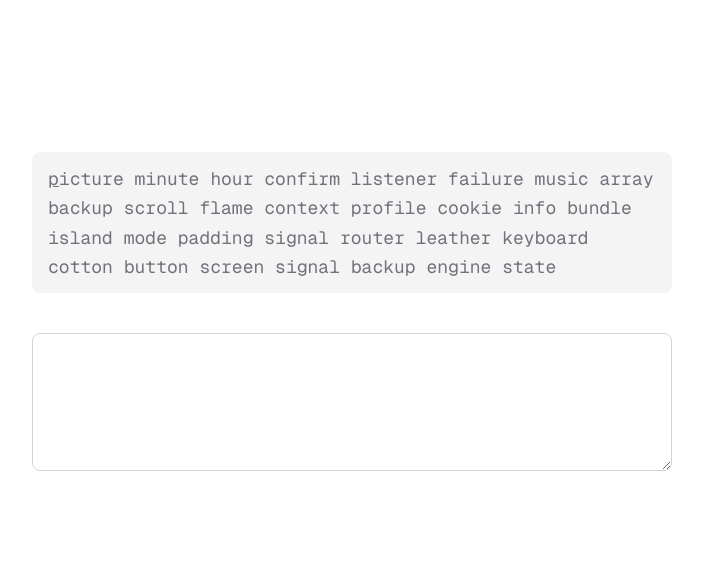
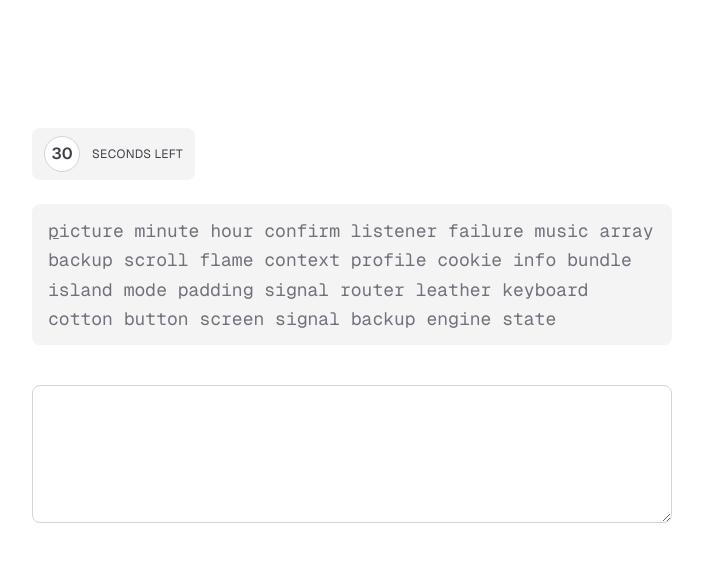
Before and after one commit to StoyanDimitrov0016/type-meter, a Next.js app: page / in a window 1280 px wide. Shown: the top 562 px of the page, without its empty margins (288-991 px from the left). Built offline with nearby package versions, Linux system fonts and the light colour scheme.

Commit message:
refactor: make the timer be always present in the app's layout

```diff
--- a/src/components/typing/typing-screen.tsx
+++ b/src/components/typing/typing-screen.tsx
@@ -61,14 +61,24 @@ export default function TypingScreen({ initialSeconds, initialWordlist }: Typing
     setGameState((prev) => nextGameState(prev, "time-up"));
   }, []);
 
+  const isRunning = gameState === "running";
+  const isFinished = gameState === "finished";
+
   return (
     <section className="flex flex-col gap-6">
-      <section>
-        {gameState === "running" && <Timer initialSeconds={initialSeconds} onFinish={onFinish} />}
-        {gameState === "finished" && <button onClick={onReset}>Next challenge</button>}
-      </section>
+      <div className="flex items-center justify-between">
+        <Timer initialSeconds={initialSeconds} onFinish={onFinish} isRunning={isRunning} />
+        {isFinished && (
+          <button
+            onClick={onReset}
+            className="rounded-md bg-zinc-900 px-3 py-1.5 text-sm font-medium text-zinc-50 hover:bg-zinc-800 active:bg-zinc-950"
+          >
+            Next challenge
+          </button>
+        )}
+      </div>
 
-      <p className="mb-4 rounded-lg bg-zinc-100 px-4 py-3 text-lg leading-relaxed font-mono text-zinc-900 dark:bg-zinc-900 dark:text-zinc-100 whitespace-pre-wrap break-words">
+      <p className="mb-4 rounded-lg bg-zinc-100 px-4 py-3 text-lg leading-relaxed font-mono text-zinc-900 dark:bg-zinc-900 dark:text-zinc-100 whitespace-pre-wrap wrap-break-word">
         {sequence.map(({ text, state }, index) => (
           <span
             key={index}
@@ -109,7 +119,7 @@ export default function TypingScreen({ initialSeconds, initialWordlist }: Typing
               })
             );
           }}
-          disabled={gameState === "finished"}
+          disabled={isFinished}
           rows={5}
           autoComplete="off"
         ></textarea>
```
